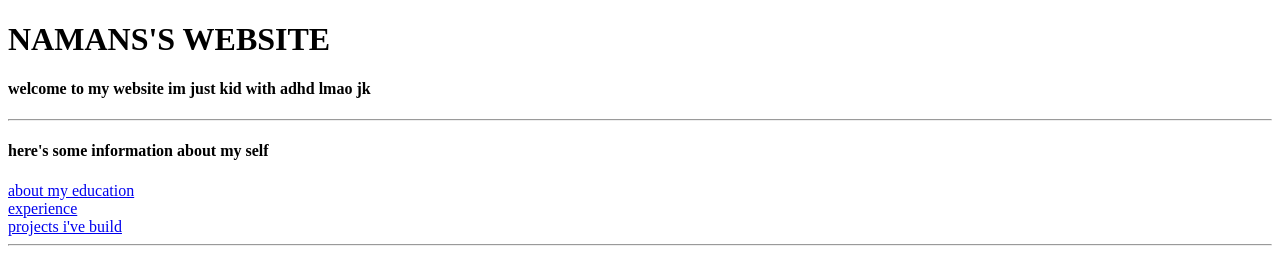
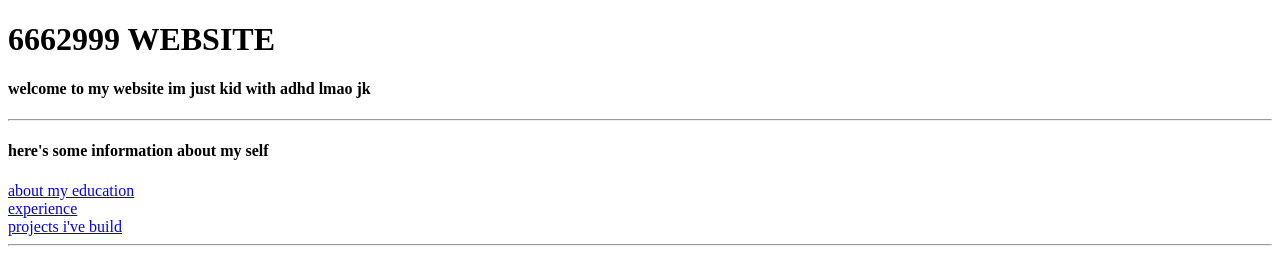
Before and after one commit to converting666to999/html_v2, a plain HTML site: page index.html in a window 1280 px wide. Shown: the top 264 px of the page. Drawn offline with Linux system fonts and the light colour scheme.

Commit message:
Update index.html

```diff
--- a/index.html
+++ b/index.html
@@ -9,7 +9,7 @@
 <body>
 
     <header>
-     <h1>NAMANS'S WEBSITE</h1>
+     <h1>6662999 WEBSITE</h1>
     <header>
 <main>
      <section><h4>welcome to my website im just kid with adhd lmao jk</h4> </section>
```
